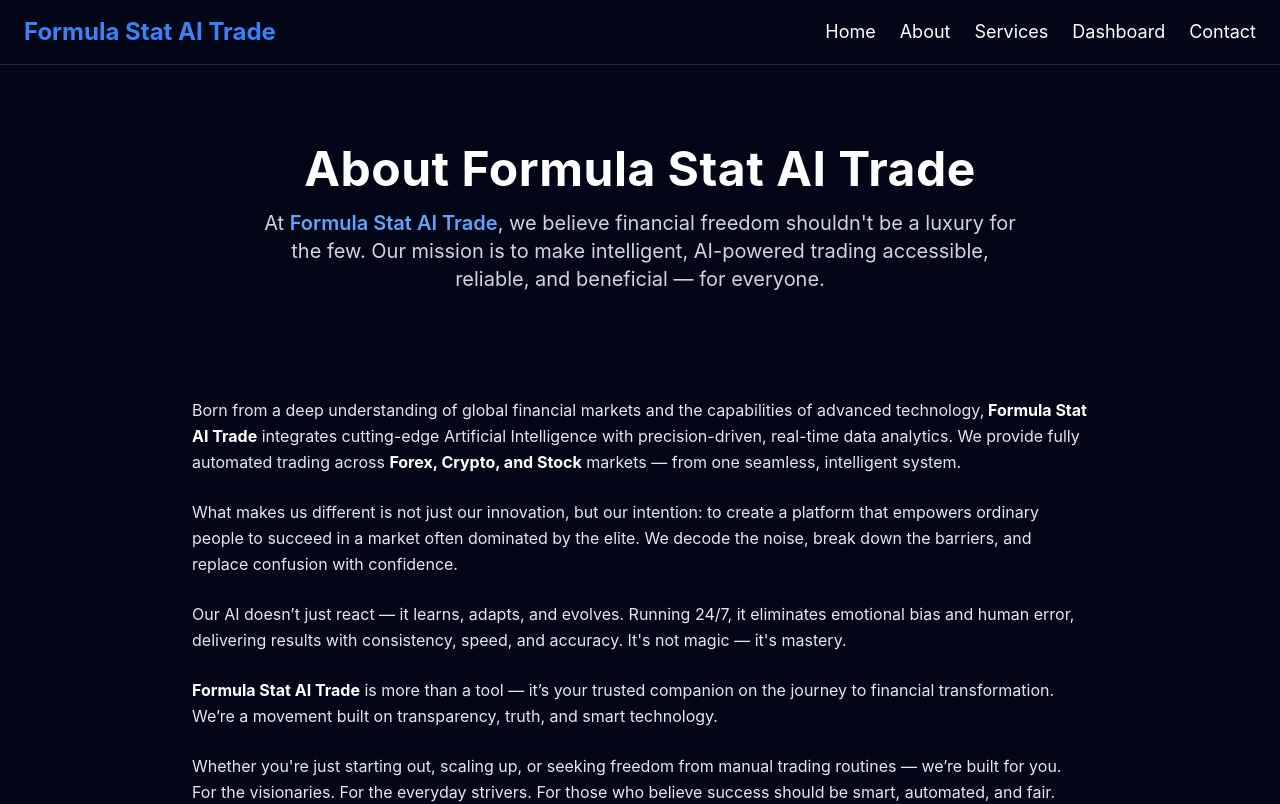
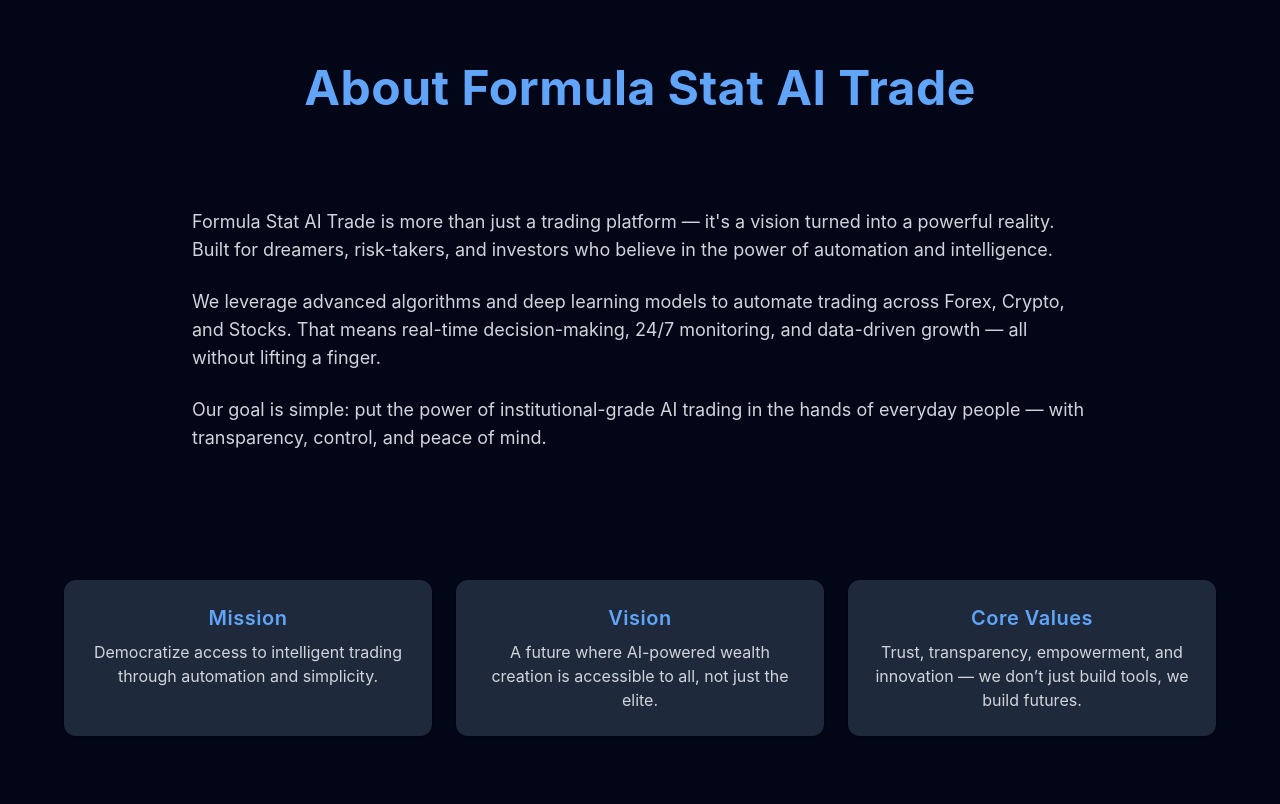
Before and after one commit to Kaskyjames/Formulastataitrade, a React (Vite) app: page /about in a window 1280 px wide. Shown: the top 804 px of the page. Built offline with nearby package versions, Linux system fonts and the light colour scheme.

Commit message:
Update AboutUs.jsx

```diff
--- a/src/pages/AboutUs.jsx
+++ b/src/pages/AboutUs.jsx
@@ -1,59 +1,81 @@
-import React, { useEffect } from "react";
-import Navbar from "../components/Navbar";
+import React from "react";
+import { motion } from "framer-motion";
+import { Link } from "react-router-dom";
 
-export default function AboutUs() {
-  useEffect(() => {
-    document.title = "About Us - Formula Stat AI Trade";
-  }, []);
+export default function About() {
+  return (
+    <div className="min-h-screen bg-slate-950 text-white px-4 py-16 space-y-16">
+      {/* PAGE TITLE */}
+      <motion.h1
+        className="text-4xl md:text-5xl font-bold text-center text-blue-400"
+        initial={{ opacity: 0, y: -30 }}
+        animate={{ opacity: 1, y: 0 }}
+        transition={{ duration: 0.6 }}
+      >
+        About Formula Stat AI Trade
+      </motion.h1>
 
-  return (
-    <>
-      <Navbar />
-      <main className="min-h-screen bg-slate-950 text-white px-6 py-12 space-y-10">
-        <section className="text-center space-y-4">
-          <h1 className="text-4xl md:text-5xl font-bold">
-            About Formula Stat AI Trade
-          </h1>
-          <p className="max-w-3xl mx-auto text-lg md:text-xl text-gray-300">
-            At <span className="text-blue-400 font-semibold">Formula Stat AI Trade</span>, we believe financial freedom shouldn't be a luxury for the few.
-            Our mission is to make intelligent, AI-powered trading accessible, reliable, and beneficial — for everyone.
+      {/* MISSION SECTION */}
+      <section className="max-w-4xl mx-auto space-y-6 text-center md:text-left">
+        <motion.p
+          className="text-lg text-gray-300"
+          initial={{ opacity: 0 }}
+          animate={{ opacity: 1 }}
+          transition={{ delay: 0.2, duration: 0.8 }}
+        >
+          Formula Stat AI Trade is more than just a trading platform — it's a vision turned into a powerful reality. Built for dreamers, risk-takers, and investors who believe in the power of automation and intelligence.
+        </motion.p>
+
+        <motion.p
+          className="text-lg text-gray-300"
+          initial={{ opacity: 0 }}
+          animate={{ opacity: 1 }}
+          transition={{ delay: 0.4, duration: 0.8 }}
+        >
+          We leverage advanced algorithms and deep learning models to automate trading across Forex, Crypto, and Stocks. That means real-time decision-making, 24/7 monitoring, and data-driven growth — all without lifting a finger.
+        </motion.p>
+
+        <motion.p
+          className="text-lg text-gray-300"
+          initial={{ opacity: 0 }}
+          animate={{ opacity: 1 }}
+          transition={{ delay: 0.6, duration: 0.8 }}
+        >
+          Our goal is simple: put the power of institutional-grade AI trading in the hands of everyday people — with transparency, control, and peace of mind.
+        </motion.p>
+      </section>
+
+      {/* HIGHLIGHTS SECTION */}
+      <section className="grid md:grid-cols-3 gap-6 max-w-6xl mx-auto text-center">
+        <div className="bg-slate-800 p-6 rounded-xl shadow space-y-2">
+          <h3 className="text-xl font-semibold text-blue-400">Mission</h3>
+          <p className="text-gray-300">
+            Democratize access to intelligent trading through automation and simplicity.
           </p>
-        </section>
+        </div>
+        <div className="bg-slate-800 p-6 rounded-xl shadow space-y-2">
+          <h3 className="text-xl font-semibold text-blue-400">Vision</h3>
+          <p className="text-gray-300">
+            A future where AI-powered wealth creation is accessible to all, not just the elite.
+          </p>
+        </div>
+        <div className="bg-slate-800 p-6 rounded-xl shadow space-y-2">
+          <h3 className="text-xl font-semibold text-blue-400">Core Values</h3>
+          <p className="text-gray-300">
+            Trust, transparency, empowerment, and innovation — we don’t just build tools, we build futures.
+          </p>
+        </div>
+      </section>
 
-        <section className="max-w-4xl mx-auto space-y-6 text-base leading-relaxed text-gray-200">
-          <p>
-            Born from a deep understanding of global financial markets and the capabilities of advanced technology,
-            <strong className="text-white"> Formula Stat AI Trade</strong> integrates cutting-edge Artificial Intelligence with precision-driven, real-time data analytics.
-            We provide fully automated trading across <strong className="text-white">Forex, Crypto, and Stock</strong> markets — from one seamless, intelligent system.
-          </p>
-
-          <p>
-            What makes us different is not just our innovation, but our intention: to create a platform that empowers ordinary people to succeed in a market
-            often dominated by the elite. We decode the noise, break down the barriers, and replace confusion with confidence.
-          </p>
-
-          <p>
-            Our AI doesn’t just react — it learns, adapts, and evolves. Running 24/7, it eliminates emotional bias and human error,
-            delivering results with consistency, speed, and accuracy. It's not magic — it's mastery.
-          </p>
-
-          <p>
-            <strong className="text-white">Formula Stat AI Trade</strong> is more than a tool — it’s your trusted companion on the journey to financial transformation.
-            We’re a movement built on transparency, truth, and smart technology.
-          </p>
-
-          <p>
-            Whether you're just starting out, scaling up, or seeking freedom from manual trading routines — we’re built for you.
-            For the visionaries. For the everyday strivers. For those who believe success should be smart, automated, and fair.
-          </p>
-
-          <p className="text-blue-400 font-semibold text-lg">
-            Welcome to Formula Stat AI Trade. <br />
-            Where intelligence meets opportunity. <br />
-            Where vision becomes value.
-          </p>
-        </section>
-      </main>
-    </>
+      {/* CTA */}
+      <div className="text-center mt-12">
+        <Link
+          to="/"
+          className="bg-blue-600 hover:bg-blue-700 text-white font-semibold py-3 px-6 rounded-xl text-lg transition"
+        >
+          Back to Home
+        </Link>
+      </div>
+    </div>
   );
 }
```
